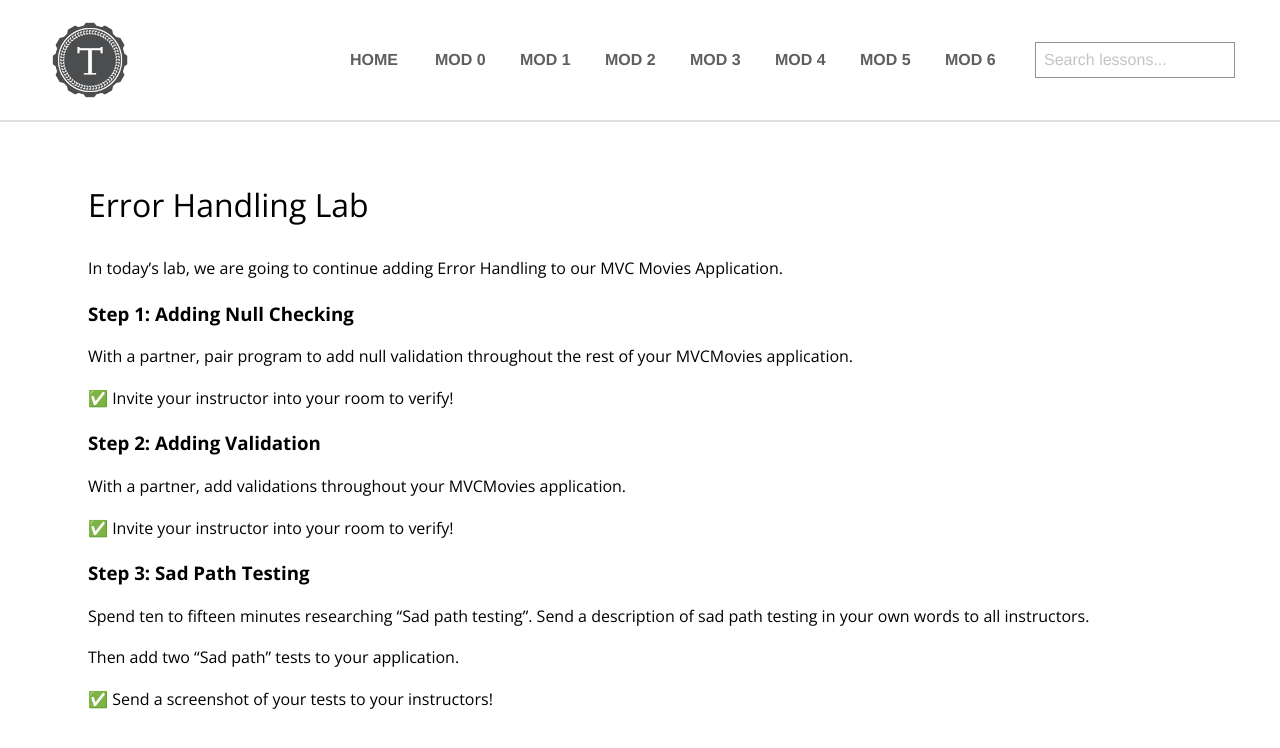
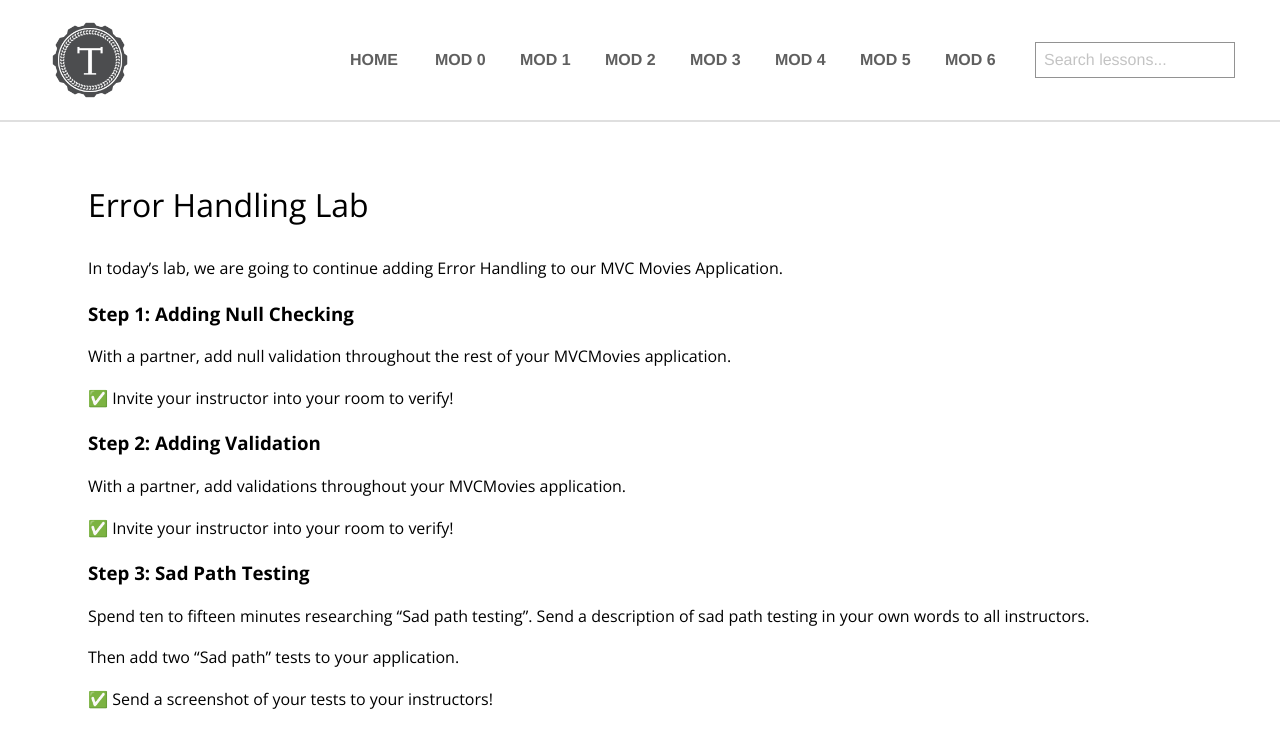
Before and after one commit to turingschool/launch-curriculum, a Jekyll site: the page built from module5/labs/Week1/ErrorHandling.md, in a window 1280 px wide, cut to the strip 0-896 px from the top of the page. Shown: the top 748 px of the strip. Built offline with Jekyll 4.4.1, drawn with Linux system fonts in a browser that asks for light colours; nearby versions of some CDN libraries; comment, search, counter and statistics services are not loaded.

Commit message:
Update ErrorHandling.md

```diff
--- a/module5/labs/Week1/ErrorHandling.md
+++ b/module5/labs/Week1/ErrorHandling.md
@@ -7,7 +7,7 @@ In today's lab, we are going to continue adding Error Handling to our MVC Movies
 
 ### Step 1: Adding Null Checking
 
-With a partner, pair program to add null validation throughout the rest of your MVCMovies application.
+With a partner, add null validation throughout the rest of your MVCMovies application.
 
 ✅ Invite your instructor into your room to verify!
 
```
